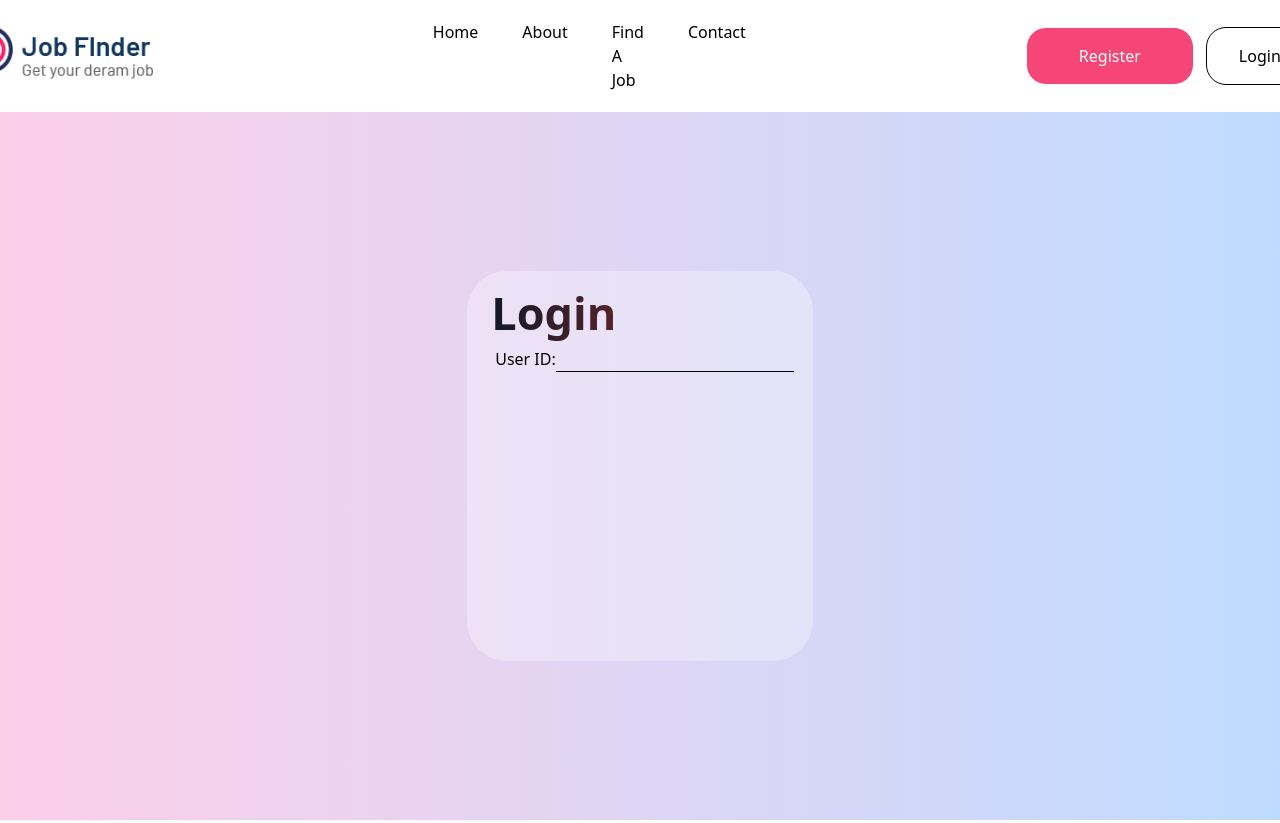
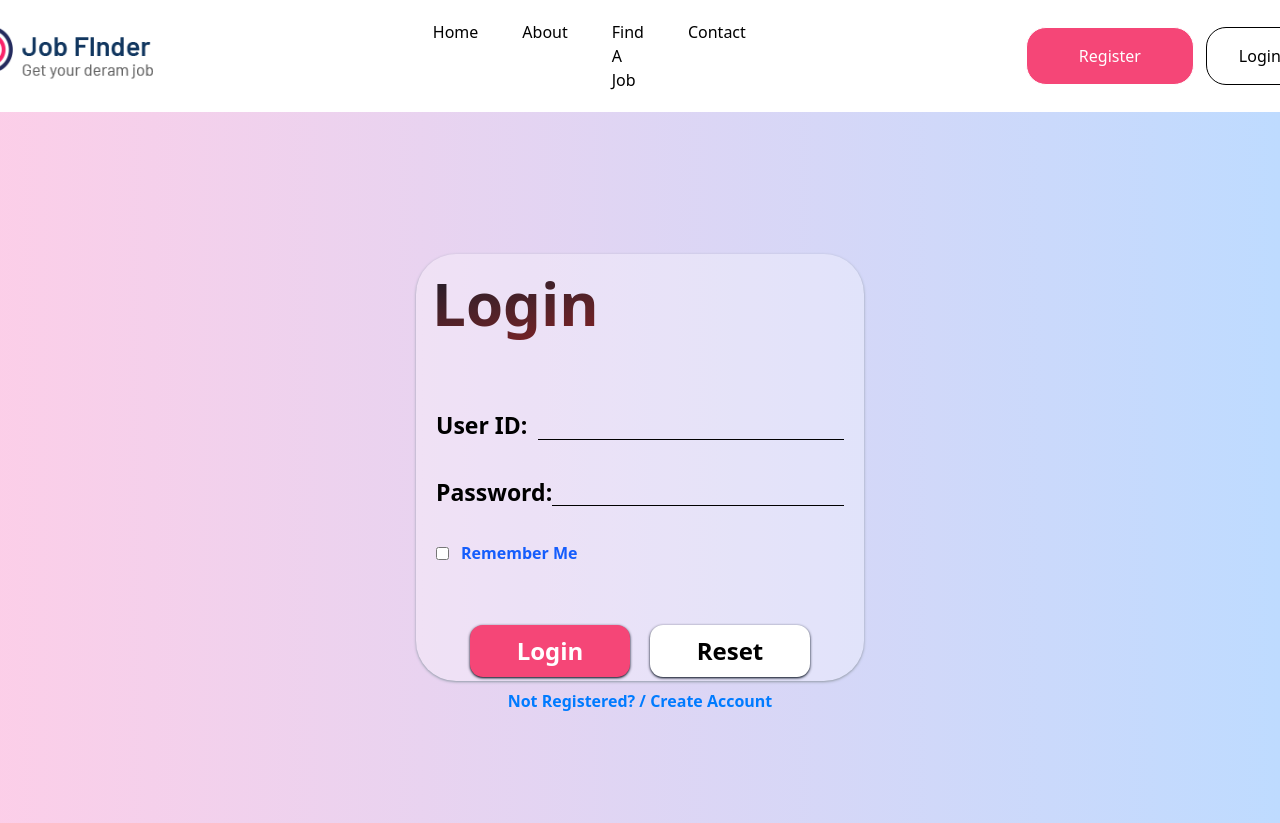
Before and after one commit to aadijotwani/Mern-Stack-Training, a React (Vite) app in the folder React/JobPortal/: page /login in a window 1280 px wide. Shown: the top 823 px of the page. Built offline with nearby package versions, Linux system fonts and the light colour scheme.

Commit message:
login page created

```diff
--- a/React/JobPortal/src/components/Hero.jsx
+++ b/React/JobPortal/src/components/Hero.jsx
@@ -6,10 +6,11 @@ const Hero = () => {
       <div className='bg-[url("hero.png")] w-screen h-[90vh] bg-center bg-no-repeat flex-col relative'>
         <div className="absolute w-1/2 h-full flex flex-col justify-center items-start gap-10 left-2/12 top-0">
           <span className="text-8xl text-blue-950 font-extrabold leading-25">
-            Find the <br /> most excitng <br />startup jobs
+            Find the <br /> most excitng <br />
+            startup jobs
           </span>
 
-          <div className="w-[85%] flex justify-between bg-white ">
+          <div className="w-[85%] flex justify-between bg-white rounded-2xl">
             <div>
               <label htmlFor="keyword"></label>
               <input
@@ -20,7 +21,10 @@ const Hero = () => {
                 className="text-gray-700 p-5 w-75 focus:outline-none focus:ring-0"
               />
               <span className="text-3xl text-gray-400">|</span>
-            <select name="Location" className="p-5 w-55 focus:outline-none focus:ring-0 ">
+              <select
+                name="Location"
+                className="p-5 w-55 focus:outline-none focus:ring-0 "
+              >
                 <option value="1">Location BD</option>
                 <option value="2">Location PK</option>
                 <option value="3">Location US</option>
@@ -28,7 +32,7 @@ const Hero = () => {
               </select>
             </div>
 
-            <button className="bg-[#F54677] w-35 p-5 ">Find Job</button>
+            <button className="bg-[#F54677] text-white w-35 p-5 rounded-2xl">Find Job</button>
           </div>
         </div>
       </div>
--- a/React/JobPortal/src/pages/Home.jsx
+++ b/React/JobPortal/src/pages/Home.jsx
@@ -2,16 +2,15 @@ import React from "react";
 import Hero from "../components/Hero";
 
 const Home = () => {
+
   return (
     <>
+      <Hero />
+      <h1>This is Home Page</h1>
 
 
-    <Hero/>
-    <h1>
-      This is Home Page
-    </h1>
     </>
-  )
+  );
 };
 
 export default Home;
--- a/React/JobPortal/src/pages/Login.jsx
+++ b/React/JobPortal/src/pages/Login.jsx
@@ -1,21 +1,61 @@
-import React from 'react'
+import React from "react";
+import { NavLink ,useNavigate } from "react-router-dom";
 
 const Login = () => {
+
+  const navigate = useNavigate();
+
   return (
     <>
-    <div className='bg-gradient-to-r from-pink-200 to-blue-200 w-screen h-[88.5vh] flex items-center justify-center' >
-        <div className='h-[55%] w-[27%] bg-white/30 rounded-[40px] hover:shadow-gray-500 hover:shadow-xl hover:transition duration-1800 '>
-          <h1 className='mt-2 ml-6 text-[45px] font-bold bg-gradient-to-r from-gray-900 to-red-700 bg-clip-text text-transparent'>Login</h1>
+      <div className="bg-gradient-to-r from-pink-200 to-blue-200 w-screen h-[88.9vh] flex items-center justify-center">
+        <div className="h-[60%] w-[35%] bg-white/30 rounded-[40px] shadow-sm shadow-gray-400 hover:shadow-gray-400 hover:shadow-xl hover:transition duration-1800 flex flex-col gap-15">
+          <h1 className="mt-1 ml-4 text-[60px] font-bold bg-gradient-to-br from-gray-900 to-red-700 bg-clip-text text-transparent">
+            Login
+          </h1>
 
-          <div className='ml-7'>
-            <label htmlFor="UserID">User ID:</label>
-            <input type="text" name="Userid" id="UserID" className='border-b w-[75%]'/>
+          <div className="ml-5 mr-5 flex flex-col gap-8">
+            <div className="flex items-center justify-between">
+              <span className="font-extrabold text-[23px]">User ID:</span>
+            <input
+              type="text"
+              name="Userid"
+              id="UserID"
+              className="border-b w-[75%] focus:outline-none text-xl focus:ring-0"
+            />
+            </div>
+
+
+            <div className="flex items-center justify-between">
+            <span className="font-extrabold text-[23px]">Password:</span>
+            <input
+              type="text"
+              name="Password"
+              id="password"
+              className="border-b w-[75%] focus:outline-none text-xl focus:ring-0"
+            />
+            </div>
+
+            <div className="flex gap-3 items-center text-md text-blue-600 font-bold">
+              <input type="checkbox" id="rememMe"/>
+              <span>Remember Me</span>
+            </div>
+
           </div>
+
+          <div className="flex flex-col justify-center items-center gap-3">
+          <div className="flex item-center justify-center gap-5 font-sans">
+              <button className="bg-[#F54677] shadow-sm shadow-gray-900 text-white text-2xl active:bg-white active:text-black font-bold rounded-[13px] w-40 h-13" >Login</button>
+              <button className="bg-white shadow-sm shadow-gray-900 text-black text-2xl font-bold active:bg-[#F54677] active:text-white rounded-[13px] w-40 h-13">Reset</button>
+          </div>
+          <div className="text-[#007BFF] font-bold">
+              <button className="hover:text-[#F54677]" onClick={() => navigate("/Register")} >Not Registered? / Create Account</button>
+          </div>
+          </div>
+
         </div>
-    </div>
+      </div>
+    </>
+  );
+};
 
-    </>
-  )
-}
-
-export default Login
+export default Login;
```
Lines whose indentation alone changed are shown as unchanged.
